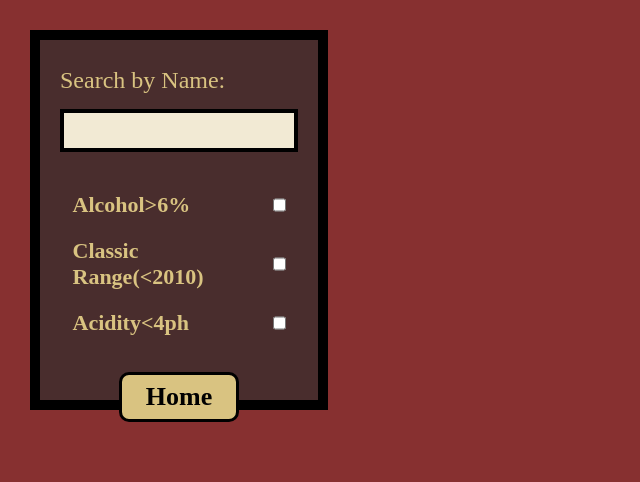
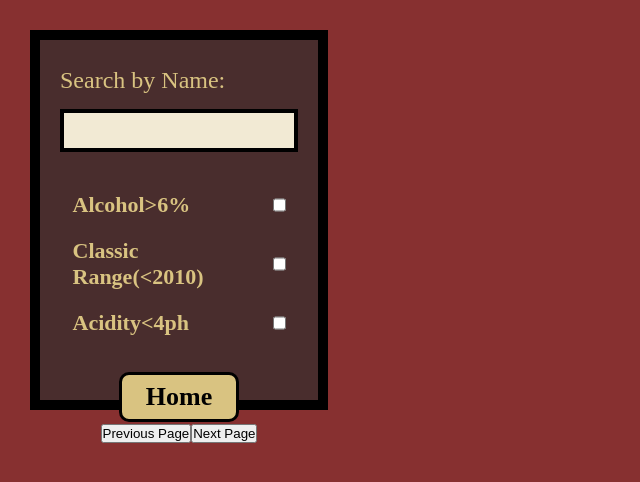
Before and after one commit to Lia711/project-punk-api, a React (Create React App) app: page / in a window 1280 px wide. Shown: the top 482 px of the page, without its empty margins (0-640 px from the left). Built offline with nearby package versions, Linux system fonts and the light colour scheme; no server answers; a web font is replaced by a local one.

Commit message:
implemented page change (unfinished)

```diff
--- a/src/App.jsx
+++ b/src/App.jsx
@@ -9,22 +9,22 @@ const App = () => {
 
   const [beers, setBeers] = useState([]);
   const [searchTerm, setSearchTerm]=useState("")
+  const [page, setPage]=useState(1)
   const [useAlcoholFilter, setUseAlcoholFilter]=useState(false)
   const [useYearFilter, setUseYearFilter]=useState(false)
   const [useAcidityFilter, setUseAcidityFilter]=useState(false)
 
-  const getBeers = async (alcoholFilter, yearFilter) => {
-    let url="https://api.punkapi.com/v2/beers";
-    if (alcoholFilter&&yearFilter==false) {
-      url+=`?abv_gt=6`
+  const getBeers = async (alcoholFilter, yearFilter, page) => {
+    let url=`https://api.punkapi.com/v2/beers`+`?page=${page}`;
+    console.log(url)
+
+
+    if (alcoholFilter) {
+      url+=`&abv_gt=6`
     }
 
-    if (alcoholFilter&&yearFilter) {
-      url+=`?brewed_before=01-2010&abv_gt=6`
-    }
-
-    if (yearFilter&&alcoholFilter==false) {
-      url+=`?brewed_before=01-2010`
+    if (yearFilter) {
+      url+=`&brewed_before=01-2010`
     }
 
     const response = await fetch(url)
@@ -37,9 +37,18 @@ const App = () => {
   })
 
   useEffect(()=>{
-    getBeers(useAlcoholFilter, useYearFilter);
-  },[useAlcoholFilter, useYearFilter])
+    getBeers(useAlcoholFilter, useYearFilter, page);
+  },[useAlcoholFilter, useYearFilter, page])
 
+  const addPage=()=> {
+    const count=page+1
+    setPage(count)
+  }
+
+  const removePage=()=> {
+    const count=page-1
+    setPage(count)
+  }
 
   const handleInput = (event) => {
     setSearchTerm(event.target.value)
@@ -60,7 +69,7 @@ const App = () => {
   return (
     <Router>
       <div className='app'>
-      <Nav handleInput={handleInput} searchTerm={searchTerm} toggleAlcoholFilter={toggleAlcoholFilter} toggleYearFilter={toggleYearFilter} toggleAcidityFilter={toggleAcidityFilter}/>
+      <Nav handleInput={handleInput} searchTerm={searchTerm} toggleAlcoholFilter={toggleAlcoholFilter} toggleYearFilter={toggleYearFilter} toggleAcidityFilter={toggleAcidityFilter} addPage={addPage} removePage={removePage}/>
 
       <Routes>
 
--- a/src/components/Nav/Nav.jsx
+++ b/src/components/Nav/Nav.jsx
@@ -5,7 +5,7 @@ import Search from '../Search/Search'
 import Filters from '../Filters/Filters'
 
 const Nav = (props) => {
-  const { searchTerm, handleInput, toggleAlcoholFilter, toggleYearFilter, toggleAcidityFilter } = props;
+  const { searchTerm, handleInput, toggleAlcoholFilter, toggleYearFilter, toggleAcidityFilter, addPage, removePage } = props;
 
   return (
     <div className='nav'>
@@ -14,6 +14,10 @@ const Nav = (props) => {
       <Filters filterText={"Classic Range(<2010)"} onClick={toggleYearFilter}/>
       <Filters filterText={"Acidity<4ph"} onClick={toggleAcidityFilter}/>
       <Link className="button" to="/">Home</Link>
+      <div>
+        <button onClick={removePage}>Previous Page</button>
+        <button onClick={addPage}>Next Page</button>
+      </div>
     </div>
   )
 }
```
